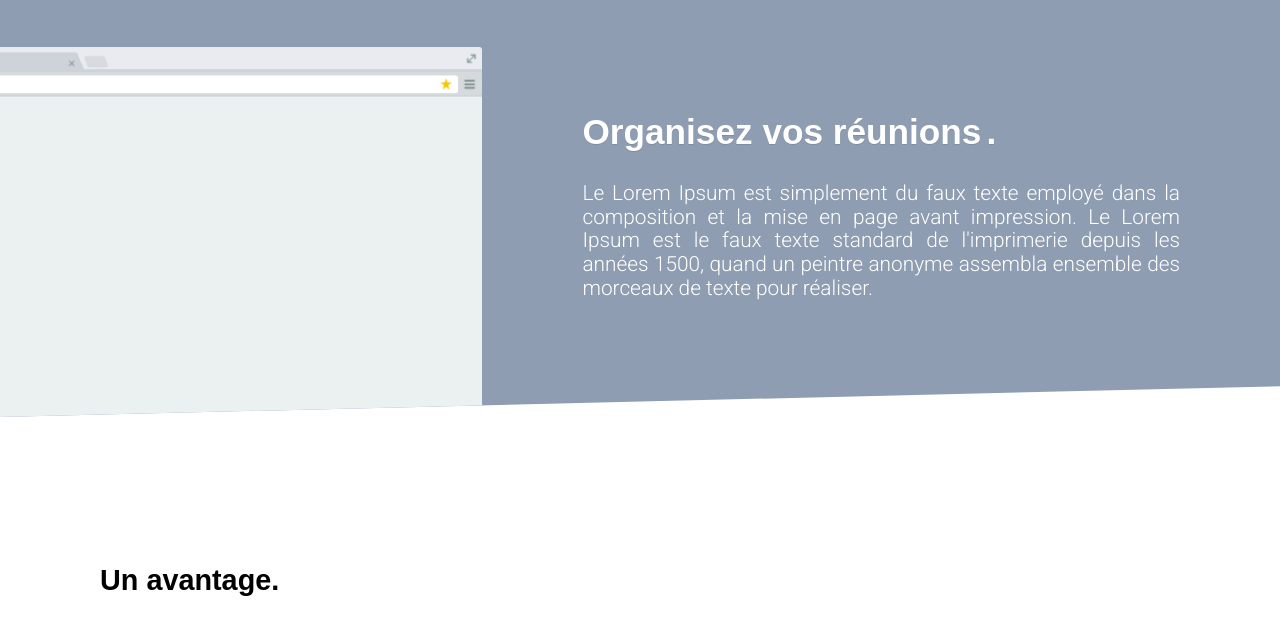
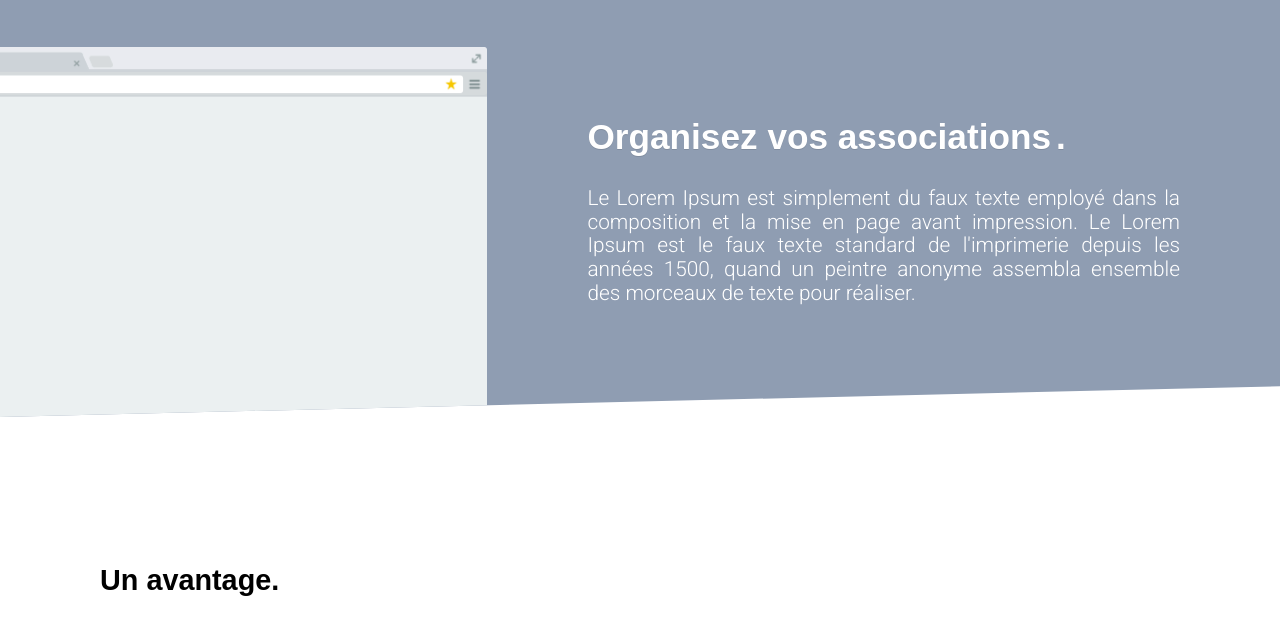
Before and after one commit to tozti/tozti.github.io, a website: page index.html in a window 1280 px wide. Shown: the part 133-756 px from the top of the page. Drawn offline with nearby package versions, Linux system fonts and the light colour scheme; files that its build step writes are made by us from their sources; files whose address does not match are found by name; a web font is replaced by a local one.

Commit message:
Started tracking compiled files.

```diff
--- a/assets/sass/_hero.scss
+++ b/assets/sass/_hero.scss
@@ -10,13 +10,13 @@
 .hero img {
     height: 370px;
     float: left;
-    margin-top: -65px;
+    margin-top: -70px;
     margin-right: 100px;
-    margin-left: -210px;
+    margin-left: -205px;
 }
 
 .hero h2 {
-    margin-top: 60px;
+    margin-top: 65px;
     text-shadow: 0 1px rgba(0, 0, 0, .1);
 }
 
--- a/index.html
+++ b/index.html
@@ -33,7 +33,7 @@
             <div class="inner">
                 <img src="dist/img/browser.png" alt="Capture d'écran du site">
 
-                <h2>Organisez vos <span>réunions</span>.</h2>
+                <h2>Organisez vos <span id="words">associations</span>.</h2>
 
                 <p>Le Lorem Ipsum est simplement du faux texte employé dans la composition et la mise en page avant impression. Le Lorem Ipsum est le faux texte standard de l'imprimerie depuis les années 1500, quand un peintre anonyme assembla ensemble des morceaux de texte pour réaliser.</p>
                 </div>
```
Also changed, not shown: dist/css/style.css (added), dist/img/browser.png (added), dist/img/logo.png (added), dist/js/index.js (added), 1 other file.
